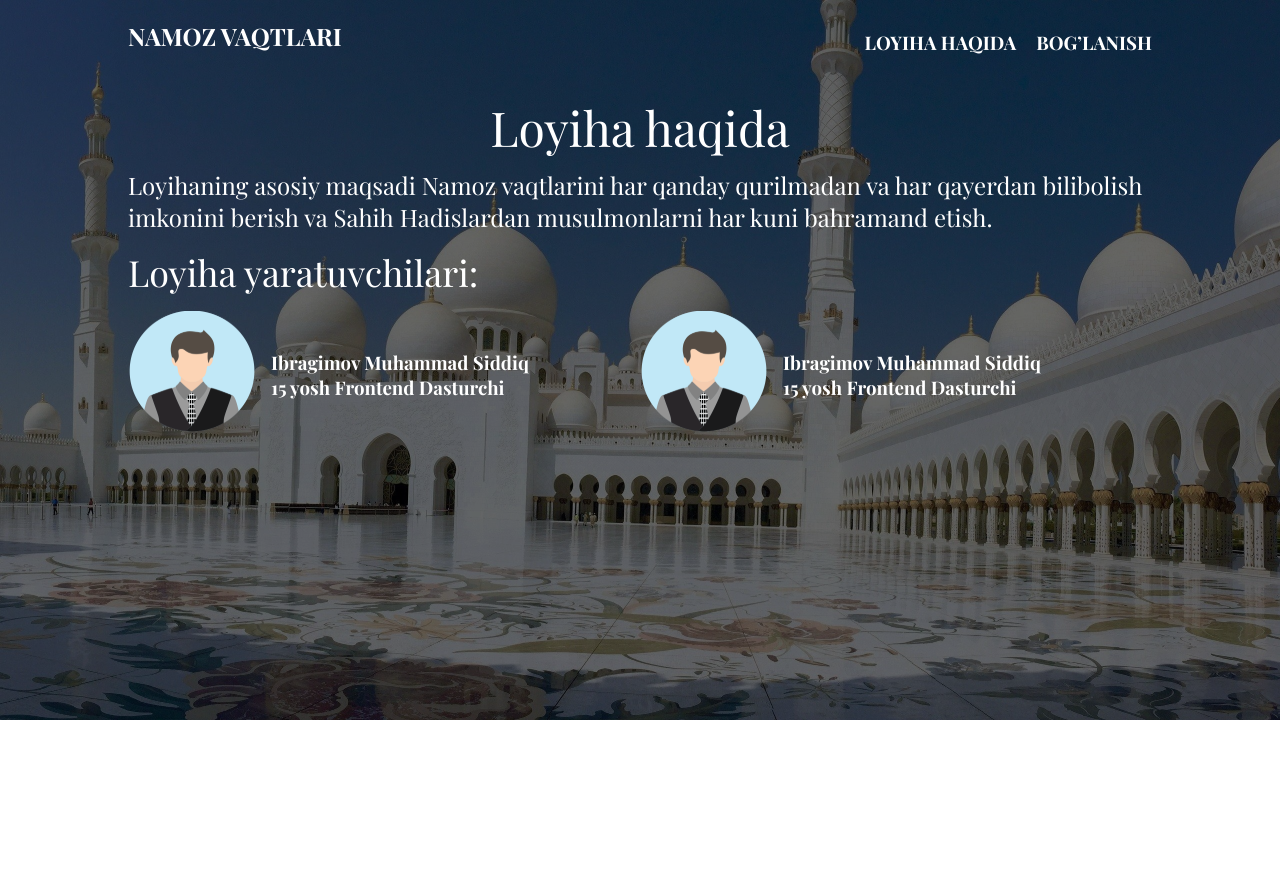
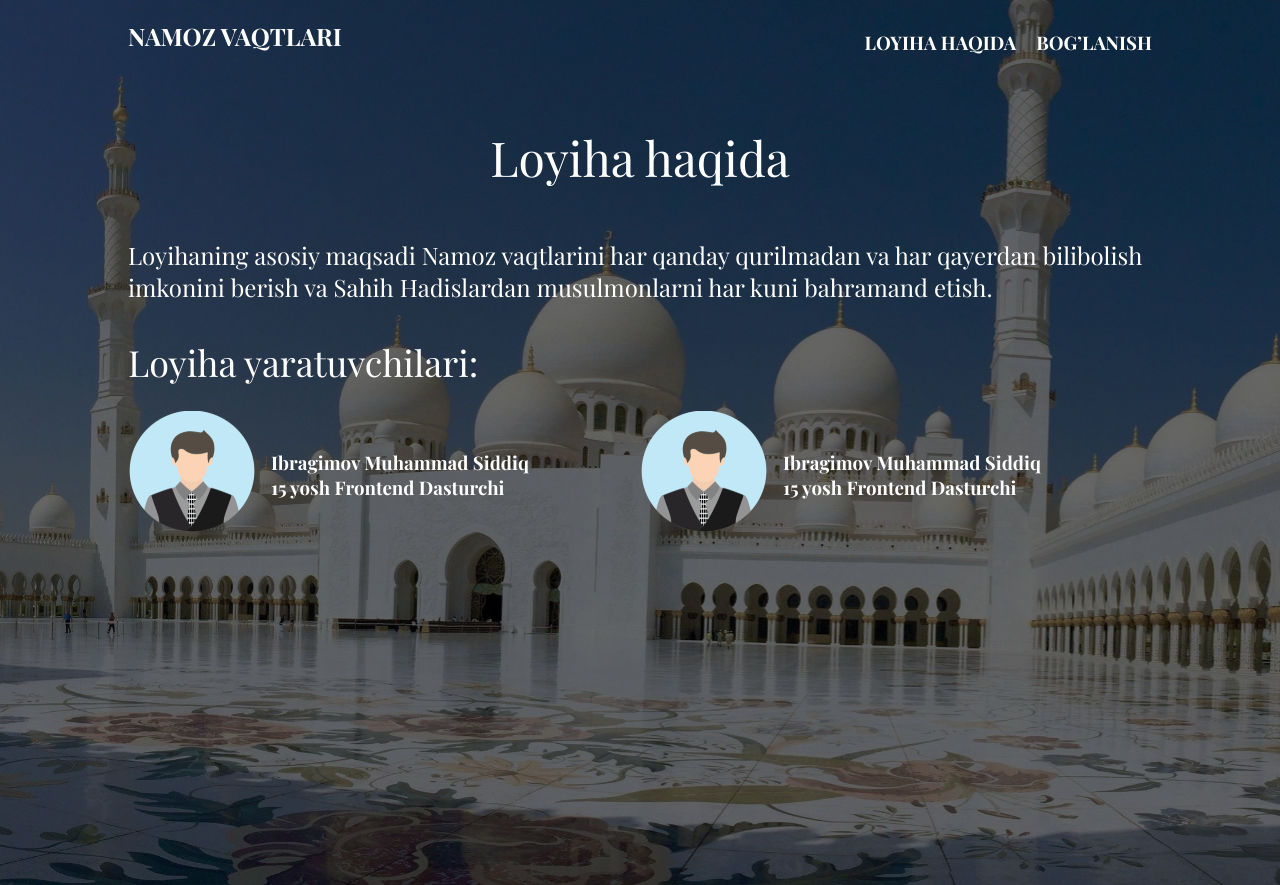
Before and after one commit to BlackArcheruz/namozvaqtlari, a React (Create React App) app: page /about in a window 1280 px wide. Before the commit the page ends 800 px from the top, so only its background shows below. Built offline with nearby package versions, Linux system fonts and the light colour scheme; a web font is replaced by a local one.

Commit message:
praying times pages

```diff
--- a/src/App.js
+++ b/src/App.js
@@ -1,6 +1,7 @@
 import {useEffect, useState } from "react";
 import {BrowserRouter as Router, Switch, Route} from 'react-router-dom'
 import About from "./components/About/About";
+import Contact from "./components/Contact/Contact";
 import Home from "./components/Home/Home";
 import Loading from "./components/Loading/Loading";
 import Navbar from "./components/Navbar/Navbar";
@@ -24,6 +25,9 @@ function App() {
     <Route exact path="/about">
     <About/>
     </Route>
+    <Route exact path="/contact">
+      <Contact/>
+    </Route>
     </Switch>
     </Router>
     :
--- a/src/components/About/About.js
+++ b/src/components/About/About.js
@@ -2,6 +2,7 @@ import person from './img/person.svg'
 
 const About = () => {
     return (
+        <div className="about1">
         <div className="container">
         <div className="about">
             <h1>Loyiha haqida</h1>
@@ -29,7 +30,7 @@ const About = () => {
             </div>
         </div>
         </div>
-        <div className="clear"></div>
+        </div>
         </div>
         </div>
     )
--- /dev/null
+++ b/src/components/Contact/Contact.js
@@ -0,0 +1,15 @@
+import React from 'react'
+
+const Contact = () => {
+    return (
+        <div className="contact">
+            <h1>Bog'lanish</h1>
+            <input type="text" placeholder="Emailingizni kiriting" name="text"/>
+            <input type="text" placeholder="Emailingizni kiriting" name="text"/>
+            <textarea name="text" id="text" cols="30" rows="10" placeholder="Takliflaringizni yozib qoldiring"></textarea>
+            <button>Yuborish</button>
+        </div>
+    )
+}
+
+export default Contact
--- a/src/index.css
+++ b/src/index.css
@@ -133,7 +133,8 @@ button:hover, input[type=submit]:hover{
 }
 .about h1{
   text-align: center;
-  padding: 10px 0;
+  padding: 20px 0;
+  margin: 20px 0;
   font-weight: 400;
   font-size: 48px;
 }
@@ -141,9 +142,14 @@ button:hover, input[type=submit]:hover{
   color: #fff;
   display: flex;
   flex-direction: column;
+  height: 100vh;
+}
+.about1{
+  height: max-content;
 }
 .about p{
   font-size: 24px;
+  margin: 10px 0;
 }
 .creators{
   display: flex;
@@ -153,6 +159,7 @@ button:hover, input[type=submit]:hover{
   padding: 15px 0;
   font-weight: 400;
   font-size: 36px;
+  margin: 10px 0;
 }
 .creator-profile{
   display: flex;
```
